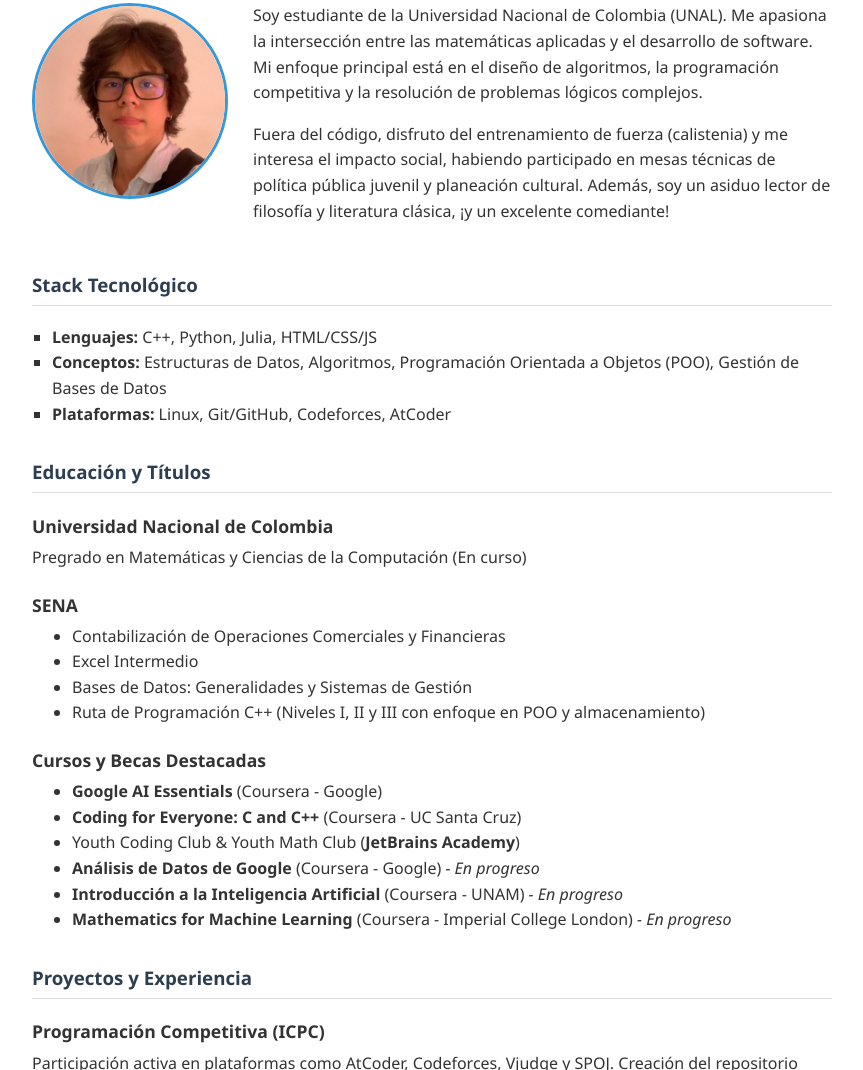
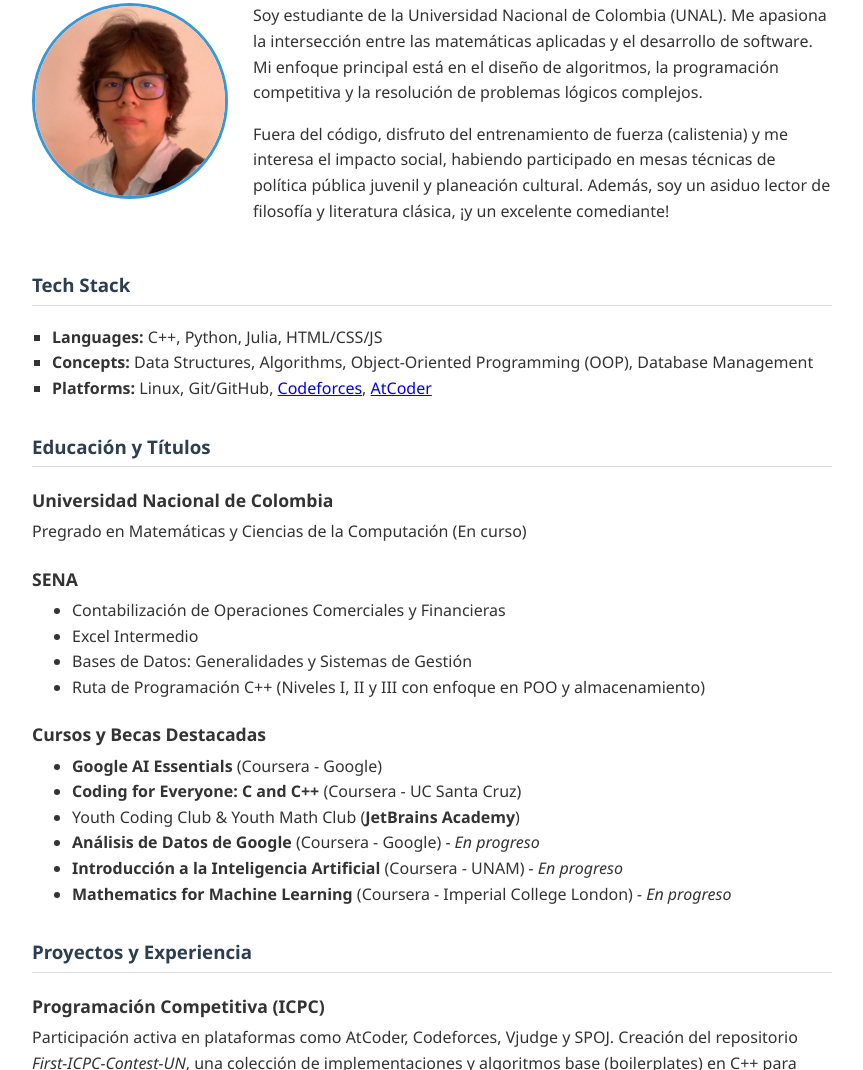
Before and after one commit to Bgeorg7/Bgeorg7.github.io, a plain HTML site: page es.html in a window 1280 px wide. Shown: the part 799-1869 px from the top of the page, without its empty margins (208-1071 px from the left). Drawn offline with Linux system fonts and the light colour scheme.

Commit message:
Translate tech stack section to English

```diff
--- a/es.html
+++ b/es.html
@@ -43,15 +43,14 @@
         </section>
 
         <section class="section">
-            <h3>Stack Tecnológico</h3>
+            <h3>Tech Stack</h3>
             <ul class="skills-list">
-                <li><strong>Lenguajes:</strong> C++, Python, Julia, HTML/CSS/JS</li>
-                <li><strong>Conceptos:</strong> Estructuras de Datos, Algoritmos, Programación Orientada a Objetos (POO), Gestión de Bases de Datos</li>
-                <li><strong>Plataformas:</strong> Linux, Git/GitHub, Codeforces, AtCoder</li>
+                <li><strong>Languages:</strong> C++, Python, Julia, HTML/CSS/JS</li>
+                <li><strong>Concepts:</strong> Data Structures, Algorithms, Object-Oriented Programming (OOP), Database Management</li>
+                <li><strong>Platforms:</strong> Linux, Git/GitHub, <a href="https://codeforces.com/profile/bgeorg7" target="_blank" rel="noopener noreferrer">Codeforces</a>, <a href="https://atcoder.jp/users/bgeorg7" target="_blank" rel="noopener noreferrer">AtCoder</a></li>
             </ul>
         </section>
 
-        <!-- Educación y Certificaciones -->
         <section class="section">
             <h3>Educación y Títulos</h3>
             <div class="item">
```
